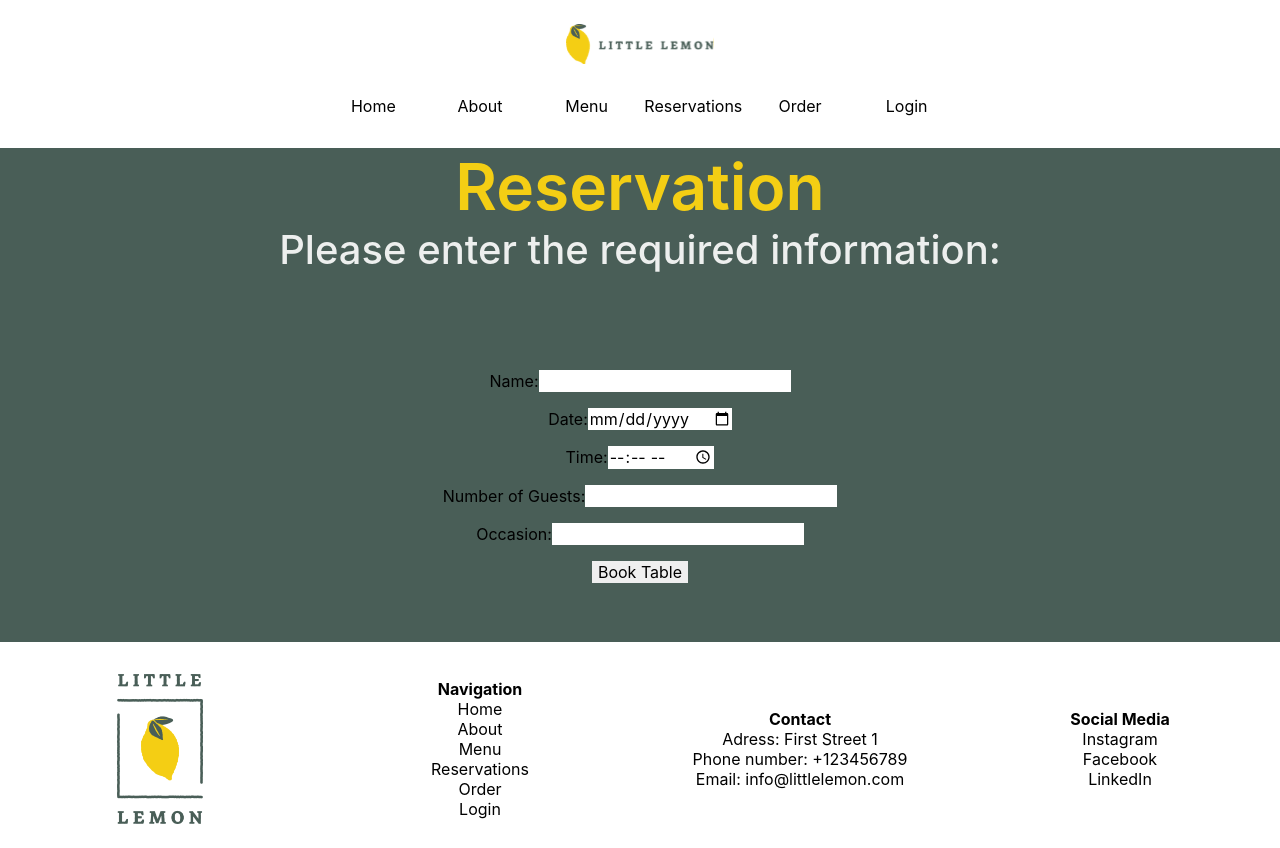
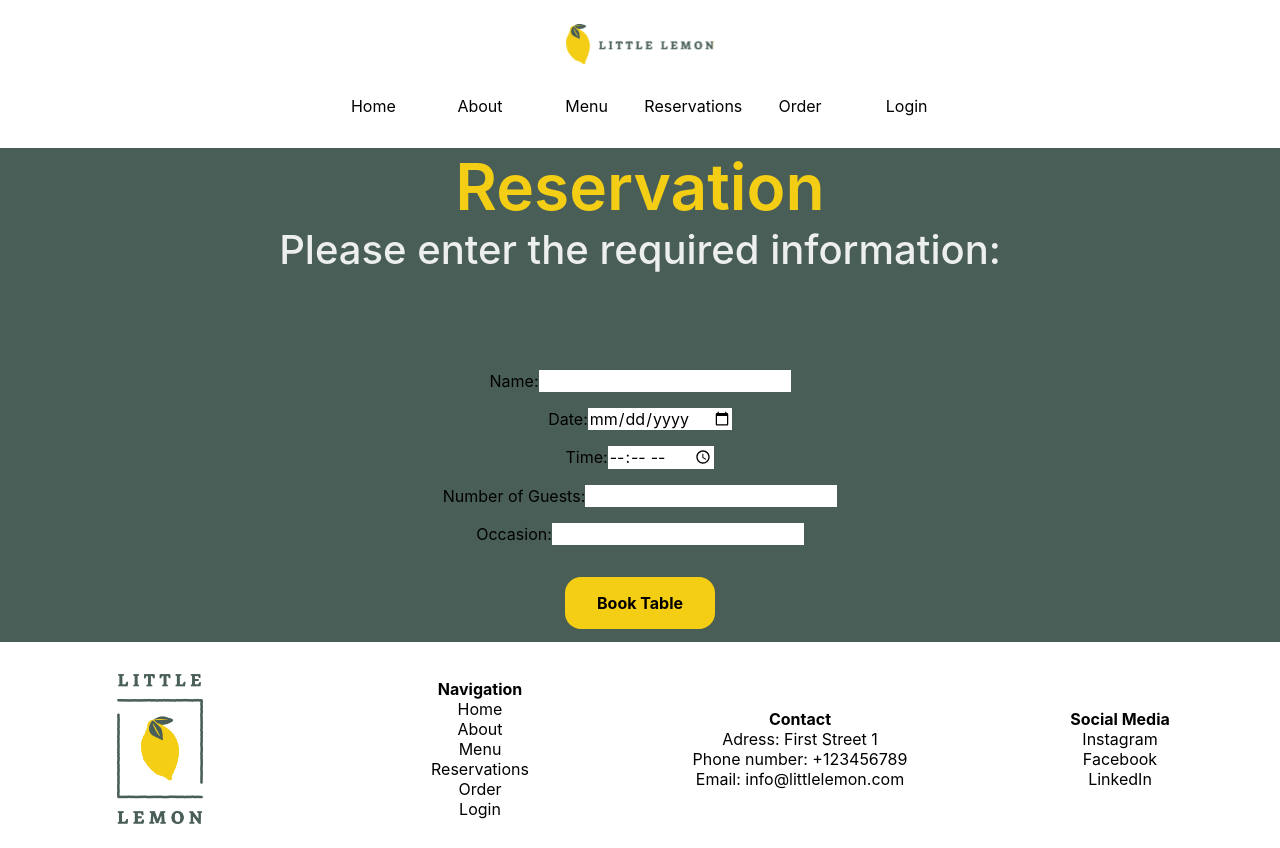
Before and after one commit to Yoschi95/little-lemon, a React (Create React App) app: page /Reservations in a window 1280 px wide. Built offline with nearby package versions, Linux system fonts and the light colour scheme.

Commit message:
add style to form button

```diff
--- a/src/components/shared/ReservationForm.css
+++ b/src/components/shared/ReservationForm.css
@@ -7,5 +7,9 @@
 }
 
 .reservation-form button {
-    margin: 1rem 0rem 0rem 0rem;
+    background-color: #F4CE14;
+    border-radius: 16px;
+    margin-top: 2rem;
+    padding: 1rem 2rem 1rem 2rem;
+    font-weight: 700;
 }
```
